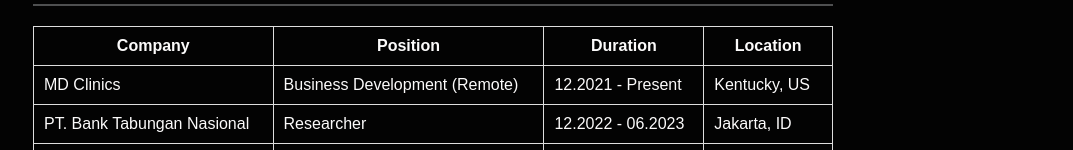
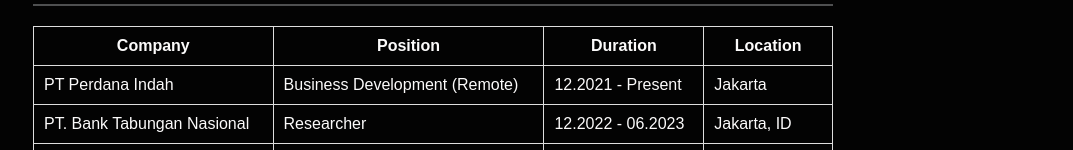
Before and after one commit to Sandi19/Web-CV, a plain HTML site: page index.html in a window 1280 px wide. Shown: the part 650-800 px from the top of the page, without its empty margins (207-1280 px from the left). Drawn offline with Linux system fonts and the light colour scheme.

Commit message:
Update index.html

```diff
--- a/index.html
+++ b/index.html
@@ -58,10 +58,10 @@
                     <th>Location</th>
                 </tr>
                 <tr>
-                    <td>MD Clinics</td>
+                    <td>PT Perdana Indah</td>
                     <td>Business Development (Remote)</td>
                     <td>12.2021 - Present</td>
-                    <td>Kentucky, US</td>
+                    <td>Jakarta</td>
                 </tr>
                 <tr>
                     <td>PT. Bank Tabungan Nasional</td>
```
